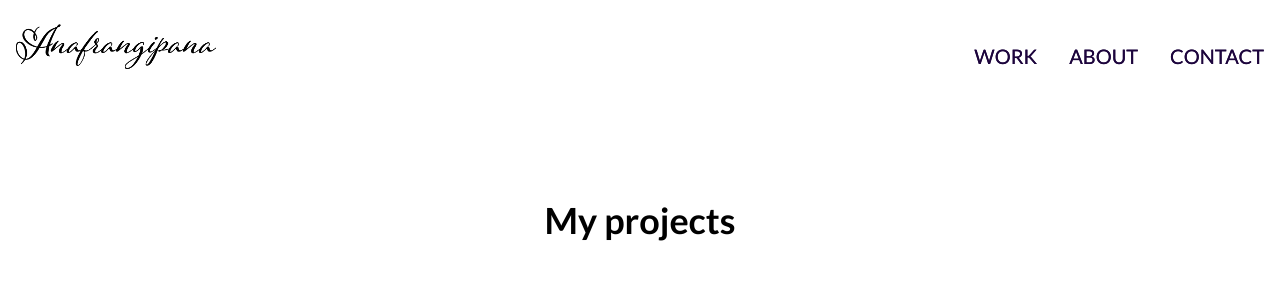
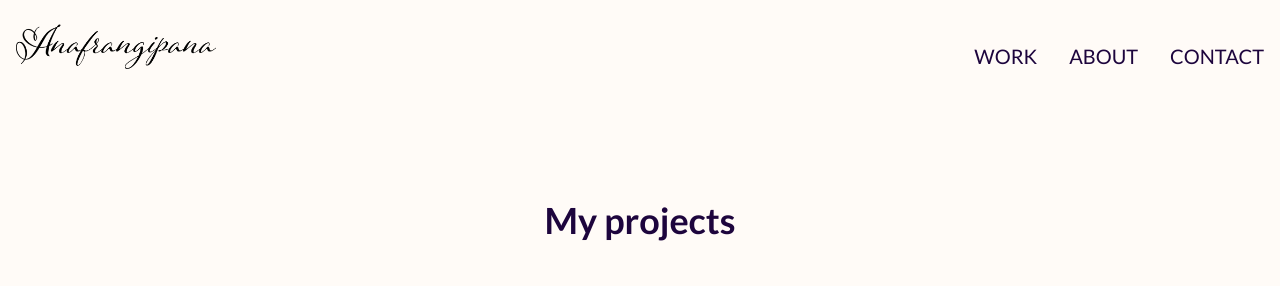
Before and after one commit to AnnaBilokon/Anafragipana.art, a React (Create React App) app: page / in a window 1280 px wide. Shown: the top 286 px of the page. Built offline with nearby package versions, Linux system fonts and the light colour scheme.

Commit message:
Update tailwind.config.js

```diff
--- a/tailwind.config.js
+++ b/tailwind.config.js
@@ -1,4 +1,4 @@
-// /** @type {import('tailwindcss').Config} */
+/** @type {import('tailwindcss').Config} */
 module.exports = {
   content: ["./src/**/*.{html,js,jsx}",
   "./app/**/*.{js,ts,jsx,tsx,mdx}",
@@ -7,8 +7,15 @@ module.exports = {
   theme: {
 
     extend: {
+		colors: {
+			'main': '#FFFBF7',
+			'indigo': '#1D053D',
+		  },
 		height: {
 			'560': '35rem',
+		  },
+		  spacing: {
+			'512': '32rem',
 		  }
 
 	},
```
